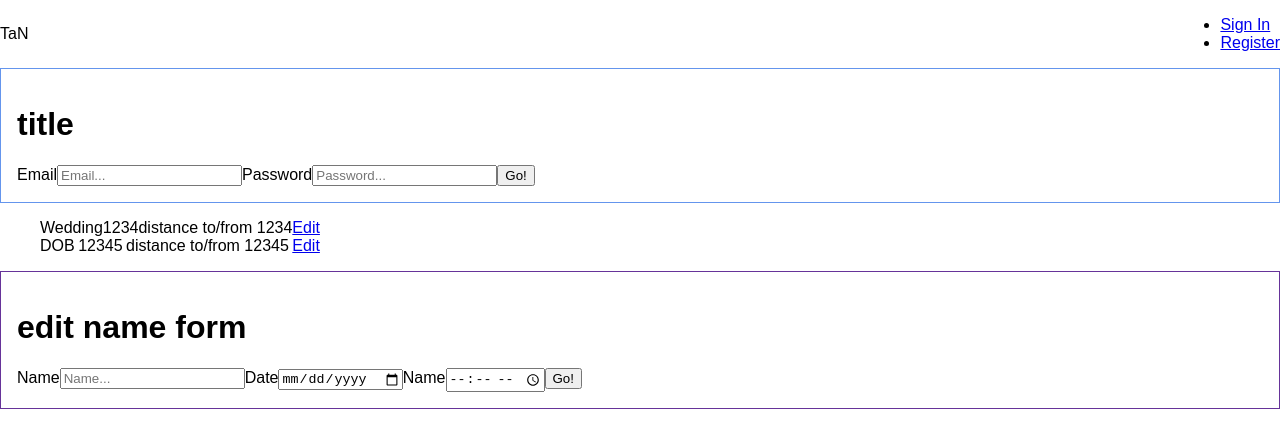
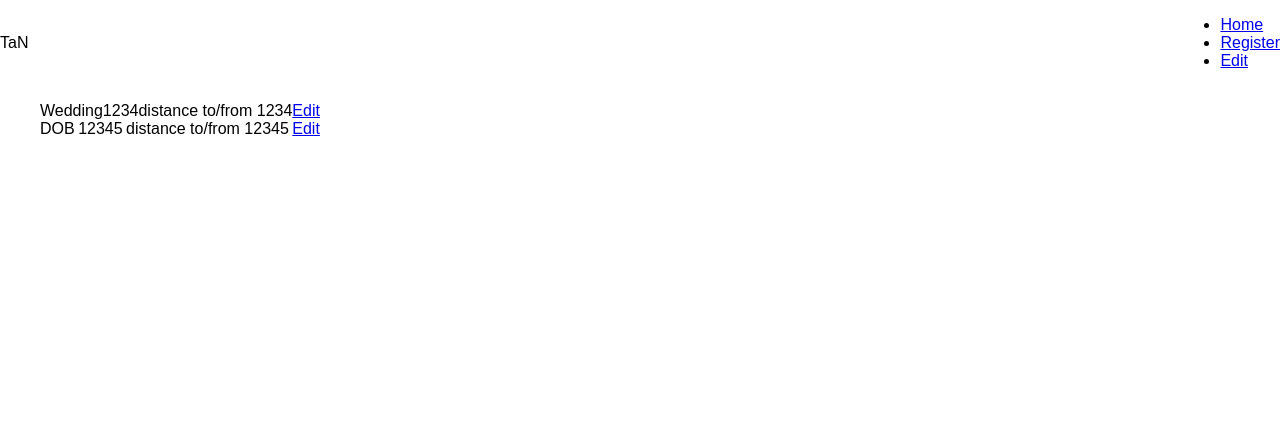
Before and after one commit to bradfloodx/junctures.io, a React (Create React App) app: page / in a window 1280 px wide. Shown: the top 448 px of the page. Built offline with nearby package versions, Linux system fonts and the light colour scheme.

Commit message:
Install and Add react-router-dom with basic routes

```diff
--- a/package.json
+++ b/package.json
@@ -6,6 +6,7 @@
     "prop-types": "^15.6.0",
     "react": "^16.0.0",
     "react-dom": "^16.0.0",
+    "react-router-dom": "^4.2.2",
     "react-scripts": "1.0.17",
     "styled-components": "^2.2.4"
   },
--- a/src/App.js
+++ /dev/null
@@ -1,34 +0,0 @@
-import React, {Component} from 'react';
-import Header from './components/header';
-import Authenticate from './components/authenticate';
-import {JuncturesList, JunctureEditForm} from './components/junctures';
-
-const links = [
-	{title: 'Sign In', path: '/sign-in'},
-	{title: 'Register', path: '/register'}
-];
-
-const junctures = [
-	{name: 'Wedding', dateTime: 1234, id: 1},
-	{name: 'DOB', dateTime: 12345, id: 2}
-];
-
-const handleOnSubmit = (event) => {
-	event.preventDefault();
-	console.log('~~~ event', event);
-};
-
-class App extends Component {
-	render() {
-		return (
-			<div className="App">
-				<Header links={links}/>
-				<Authenticate onSubmit={handleOnSubmit}/>
-				<JuncturesList junctures={junctures}/>
-				<JunctureEditForm onSubmit={handleOnSubmit}/>
-			</div>
-		);
-	}
-}
-
-export default App;
--- /dev/null
+++ b/src/components/App.js
@@ -0,0 +1,38 @@
+import React, {Component} from 'react';
+import {Switch, Route} from 'react-router-dom';
+import Header from './header/index';
+import Authenticate from './authenticate/index';
+import {JuncturesList, JunctureEditForm} from './junctures/index';
+
+const links = [
+	{title: 'Home', path: '/'},
+	{title: 'Register', path: '/register'},
+	{title: 'Edit', path: '/juncture/1/edit'}
+];
+
+const junctures = [
+	{name: 'Wedding', dateTime: 1234, id: 1},
+	{name: 'DOB', dateTime: 12345, id: 2}
+];
+
+const handleOnSubmit = (event) => {
+	event.preventDefault();
+	console.log('~~~ event', event);
+};
+
+class App extends Component {
+	render() {
+		return (
+			<div>
+				<Header links={links}/>
+				<Switch>
+					<Route exact path='/' render={() => <JuncturesList junctures={junctures}/>} />
+					<Route exact path='/register' render={() => <Authenticate onSubmit={handleOnSubmit}/>} />
+					<Route exact path='/juncture/:id/edit' render={() => <JunctureEditForm onSubmit={handleOnSubmit}/>} />
+				</Switch>
+			</div>
+		);
+	}
+}
+
+export default App;
--- a/src/index.js
+++ b/src/index.js
@@ -1,8 +1,14 @@
 import React from 'react';
-import ReactDOM from 'react-dom';
+import {render} from 'react-dom';
+import {BrowserRouter} from 'react-router-dom';
 import './index.css';
-import App from './App';
+import App from './components/App';
 import registerServiceWorker from './registerServiceWorker';
 
-ReactDOM.render(<App />, document.getElementById('root'));
+render((
+	<BrowserRouter>
+		<App />
+	</BrowserRouter>
+), document.getElementById('root'));
+
 registerServiceWorker();
```
Also changed, not shown: 1 other file (tests, documents, lock files or other folders).
